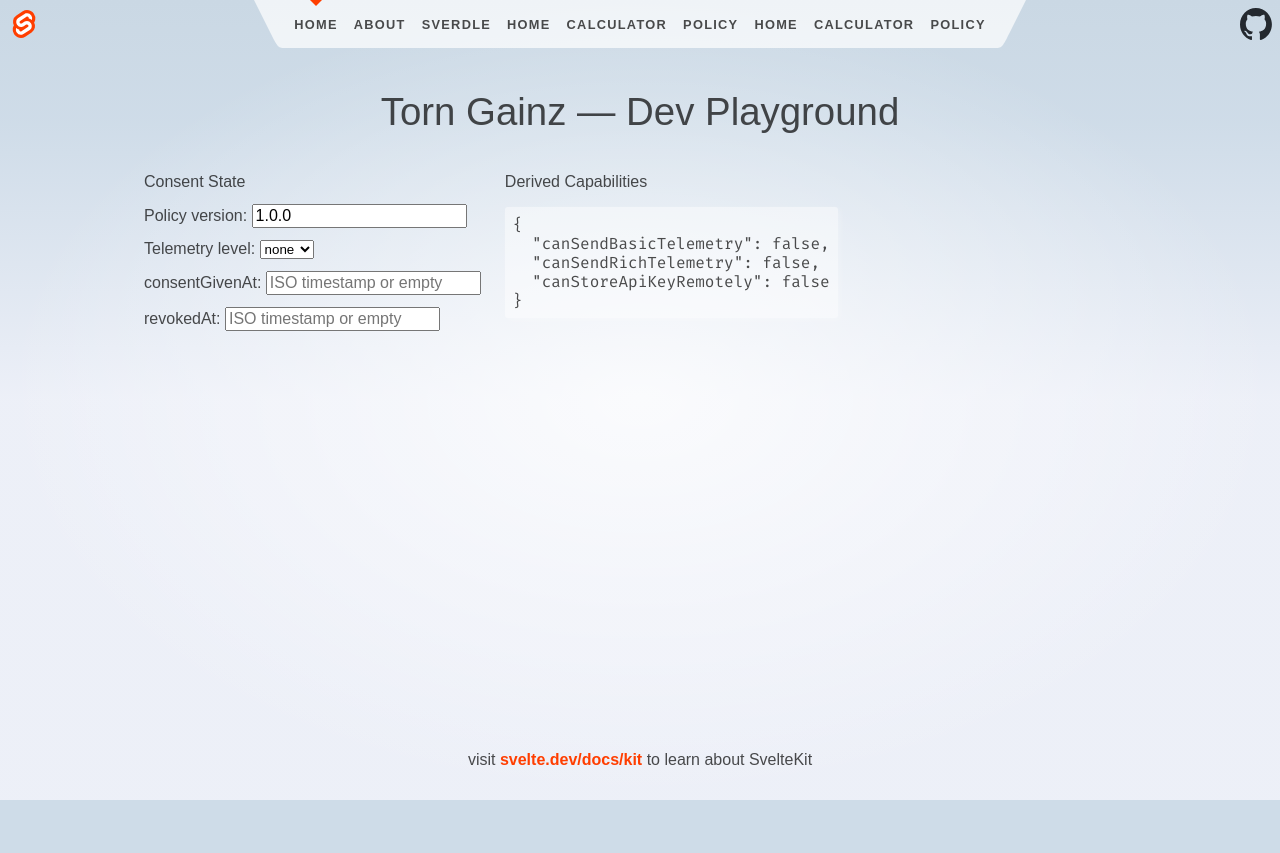
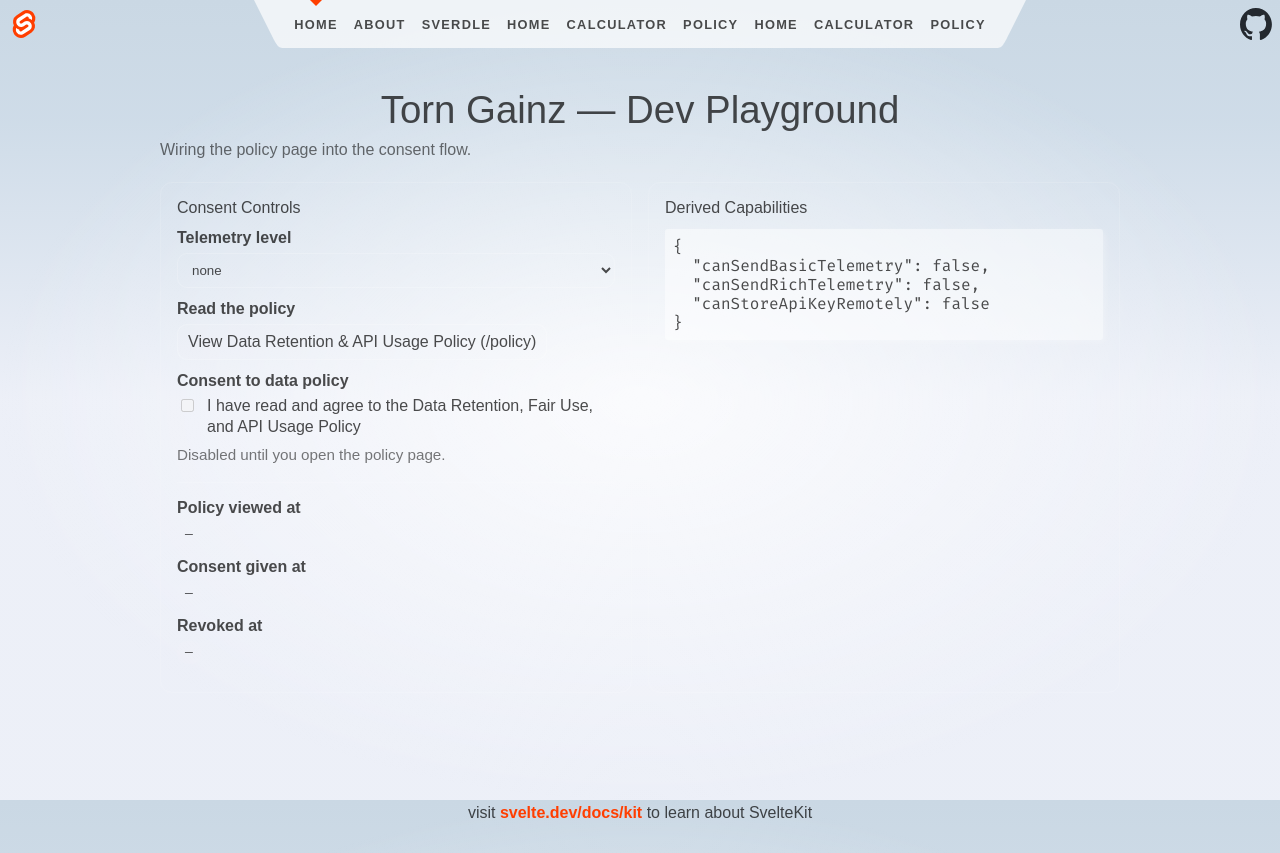
Before and after one commit to EevieTheFox/Torn-Gainz-Web-App, a SvelteKit app: page / in a window 1280 px wide. Before the commit the page ends 800 px from the top, so only its background shows below. Built offline with nearby package versions, Linux system fonts and the light colour scheme.

Commit message:
added basic consent levels ui and view policy button

```diff
--- a/src/routes/+page.svelte
+++ b/src/routes/+page.svelte
@@ -1,54 +1,231 @@
 <script lang="ts">
     import type { ConsentState } from "$lib/consent/consent_levels";
     import { capabilitiesFromConsent } from "$lib/consent/allowed_actions";
+
+    // Helper to create ISO timestamps
+    const nowIso = () => new Date().toISOString();
 
     let consent: ConsentState = {
         policyVersion: "1.0.0",
         telemetryLevel: "none"
     };
 
+    // UI state: policy must be opened before checkbox can be ticked
+    let hasOpenedPolicy = false;
+    let policyConsentChecked = false;
+
+    function openPolicy() {
+        // Open policy page
+        window.open("/policy", "_blank", "noopener,noreferrer");
+
+        // Mark as viewed (this is your “hyperlink checked” concept)
+        hasOpenedPolicy = true;
+
+        // Store timestamp in consent state (useful for later auditing)
+        consent.policyViewedAt = nowIso();
+    }
+
+    // When user checks consent, set consentGivenAt; when they uncheck, clear it
+    $: {
+        if (policyConsentChecked) {
+            consent.consentGivenAt ??= nowIso();
+            consent.revokedAt = undefined;
+        } else {
+            consent.consentGivenAt = undefined;
+        }
+    }
+
     $: caps = capabilitiesFromConsent(consent);
+
+    // Rich telemetry toggle rules (matches your intent):
+    // - rich implies basic
+    // - rich only possible if consent is checked
+    $: richEnabled = consent.telemetryLevel === "rich";
 </script>
 
+<svelte:head>
+    <title>Torn Gainz — Dev Playground</title>
+</svelte:head>
+
+<main class="wrap">
+    <header class="header">
         <h1>Torn Gainz — Dev Playground</h1>
+        <p class="sub">Wiring the policy page into the consent flow.</p>
+    </header>
 
-<section style="display:flex; gap:24px; flex-wrap:wrap;">
-  <div style="min-width:320px;">
-    <h2>Consent State</h2>
+    <section class="grid">
+        <div class="card">
+            <h2>Consent Controls</h2>
 
-    <label>
-      Policy version:
-      <input bind:value={consent.policyVersion} />
-    </label>
-
-    <label style="display:block; margin-top:12px;">
-      Telemetry level:
+            <div class="row">
+                <label class="label">Telemetry level</label>
                 <select bind:value={consent.telemetryLevel}>
                     <option value="none">none</option>
                     <option value="basic">basic</option>
                     <option value="rich">rich</option>
                 </select>
-    </label>
-
-    <label style="display:block; margin-top:12px;">
-      consentGivenAt:
-      <input
-        placeholder="ISO timestamp or empty"
-        bind:value={consent.consentGivenAt}
-      />
-    </label>
-
-    <label style="display:block; margin-top:12px;">
-      revokedAt:
-      <input
-        placeholder="ISO timestamp or empty"
-        bind:value={consent.revokedAt}
-      />
-    </label>
             </div>
 
-  <div style="min-width:320px;">
+            <div class="row">
+                <label class="label">Read the policy</label>
+                <button type="button" class="btn" on:click={openPolicy}>
+                    View Data Retention & API Usage Policy (/policy)
+                </button>
+            </div>
+
+            <div class="row">
+                <label class="label">Consent to data policy</label>
+                <label class="check">
+                    <input
+                            type="checkbox"
+                            bind:checked={policyConsentChecked}
+                            disabled={!hasOpenedPolicy}
+                    />
+                    <span>
+            I have read and agree to the Data Retention, Fair Use, and API Usage Policy
+          </span>
+                </label>
+                {#if !hasOpenedPolicy}
+                    <p class="hint">Disabled until you open the policy page.</p>
+                {/if}
+            </div>
+
+            <hr />
+
+            <div class="row">
+                <label class="label">Policy viewed at</label>
+                <code class="code">{consent.policyViewedAt ?? "—"}</code>
+            </div>
+
+            <div class="row">
+                <label class="label">Consent given at</label>
+                <code class="code">{consent.consentGivenAt ?? "—"}</code>
+            </div>
+
+            <div class="row">
+                <label class="label">Revoked at</label>
+                <code class="code">{consent.revokedAt ?? "—"}</code>
+            </div>
+
+            {#if richEnabled && !policyConsentChecked}
+                <p class="warn">
+                    Note: In the real UI, rich telemetry would also be blocked until consent is checked.
+                    (Right now we’re just visualizing states.)
+                </p>
+            {/if}
+        </div>
+
+        <div class="card">
             <h2>Derived Capabilities</h2>
             <pre>{JSON.stringify(caps, null, 2)}</pre>
         </div>
     </section>
+</main>
+
+<style>
+    .wrap {
+        max-width: 1000px;
+        margin: 0 auto;
+        padding: 24px 16px 64px;
+    }
+
+    .header h1 {
+        margin: 0 0 6px;
+    }
+
+    .sub {
+        margin: 0 0 20px;
+        opacity: 0.8;
+    }
+
+    .grid {
+        display: grid;
+        grid-template-columns: 1fr;
+        gap: 16px;
+    }
+
+    @media (min-width: 900px) {
+        .grid {
+            grid-template-columns: 1fr 1fr;
+        }
+    }
+
+    .card {
+        border: 1px solid rgba(255, 255, 255, 0.12);
+        border-radius: 12px;
+        padding: 16px;
+    }
+
+    h2 {
+        margin: 0 0 12px;
+    }
+
+    .row {
+        margin: 12px 0;
+    }
+
+    .label {
+        display: block;
+        font-weight: 600;
+        margin-bottom: 6px;
+    }
+
+    select {
+        width: 100%;
+        padding: 8px 10px;
+        border-radius: 10px;
+        border: 1px solid rgba(255,255,255,0.18);
+        background: transparent;
+        color: inherit;
+    }
+
+    .btn {
+        padding: 8px 10px;
+        border-radius: 10px;
+        border: 1px solid rgba(255,255,255,0.18);
+        background: rgba(255,255,255,0.06);
+        color: inherit;
+        cursor: pointer;
+    }
+
+    .btn:hover {
+        background: rgba(255,255,255,0.10);
+    }
+
+    .check {
+        display: flex;
+        gap: 10px;
+        align-items: flex-start;
+        line-height: 1.3;
+    }
+
+    .hint {
+        margin: 6px 0 0;
+        opacity: 0.75;
+        font-size: 0.95rem;
+    }
+
+    .warn {
+        margin-top: 10px;
+        opacity: 0.9;
+    }
+
+    .code {
+        display: inline-block;
+        padding: 4px 8px;
+        border-radius: 8px;
+        background: rgba(255,255,255,0.06);
+    }
+
+    pre {
+        margin: 0;
+        white-space: pre-wrap;
+        word-break: break-word;
+    }
+
+    hr {
+        border: none;
+        border-top: 1px solid rgba(255, 255, 255, 0.12);
+        margin: 16px 0;
+    }
+</style>
```
Lines whose indentation alone changed are shown as unchanged.
